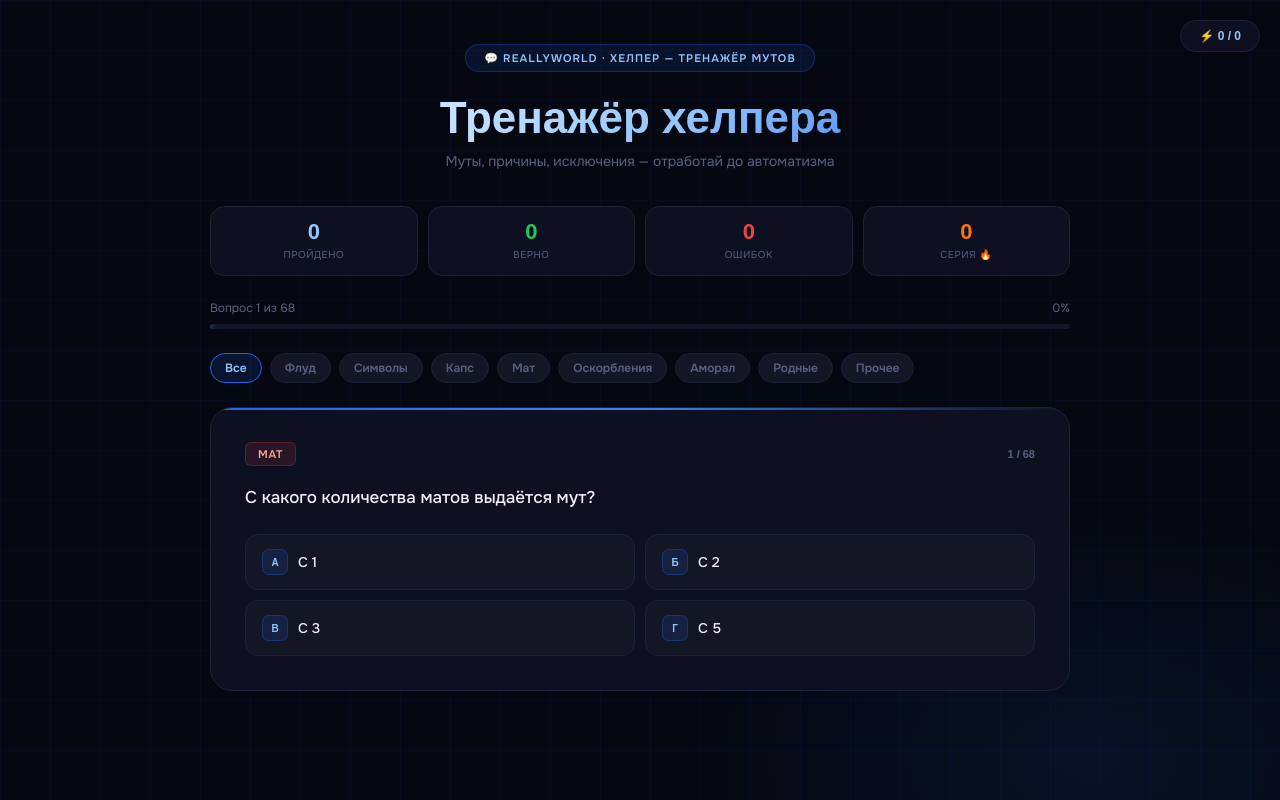
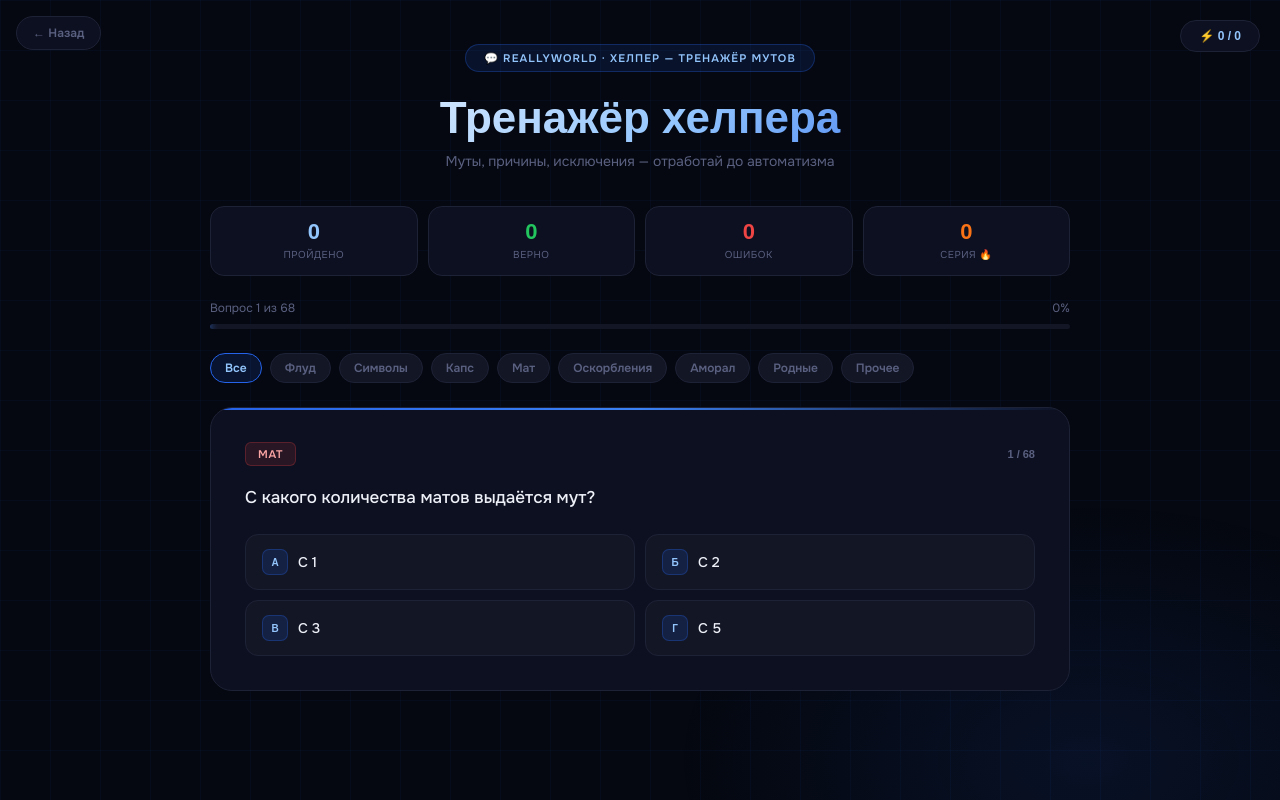
Before and after one commit to Morikemuri/rw-trainers, a plain HTML site: page helper-muts.html in a window 1280 px wide. Drawn offline with Linux system fonts and the light colour scheme; a web font is replaced by a local one.

Commit message:
Add back button to muts/moder trainers, add RuleCore to footer

```diff
--- a/helper-muts.html
+++ b/helper-muts.html
@@ -388,6 +388,16 @@
   .restart-btn:hover { transform: translateY(-3px); box-shadow: 0 8px 32px rgba(37,99,235,0.5); }
 
   /* Score badge */
+  .back-btn {
+    position: fixed; top: 16px; left: 16px; z-index: 100;
+    background: var(--card); border: 1px solid var(--border);
+    border-radius: 100px; padding: 8px 16px;
+    font-family: 'Onest', sans-serif; font-size: 12px; font-weight: 600;
+    color: var(--muted); text-decoration: none;
+    display: flex; align-items: center; gap: 6px; transition: all .2s;
+  }
+  .back-btn:hover { border-color: var(--accent); color: var(--accent3); }
+
   .score-badge {
     position: fixed; top: 20px; right: 20px;
     background: var(--card); border: 1px solid var(--border);
@@ -411,6 +421,7 @@
 </head>
 <body>
 
+<a class="back-btn" href="index.html">← Назад</a>
 <div class="score-badge" id="scoreBadge">⚡ 0 / 0</div>
 
 <div class="container">
```
Also changed, not shown: index.html (+1 -1 lines), moder.html (+11 -0 lines), b0.txt (deleted), b1.txt (deleted).
